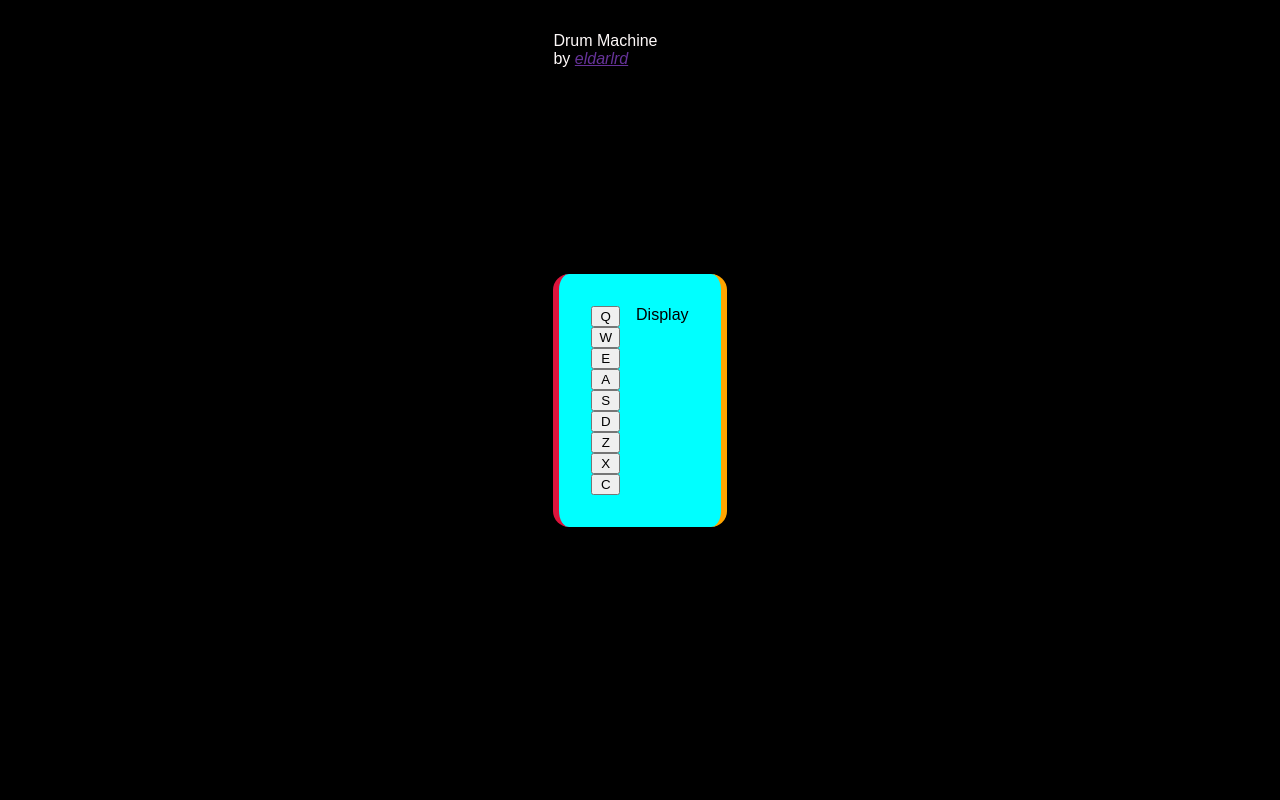
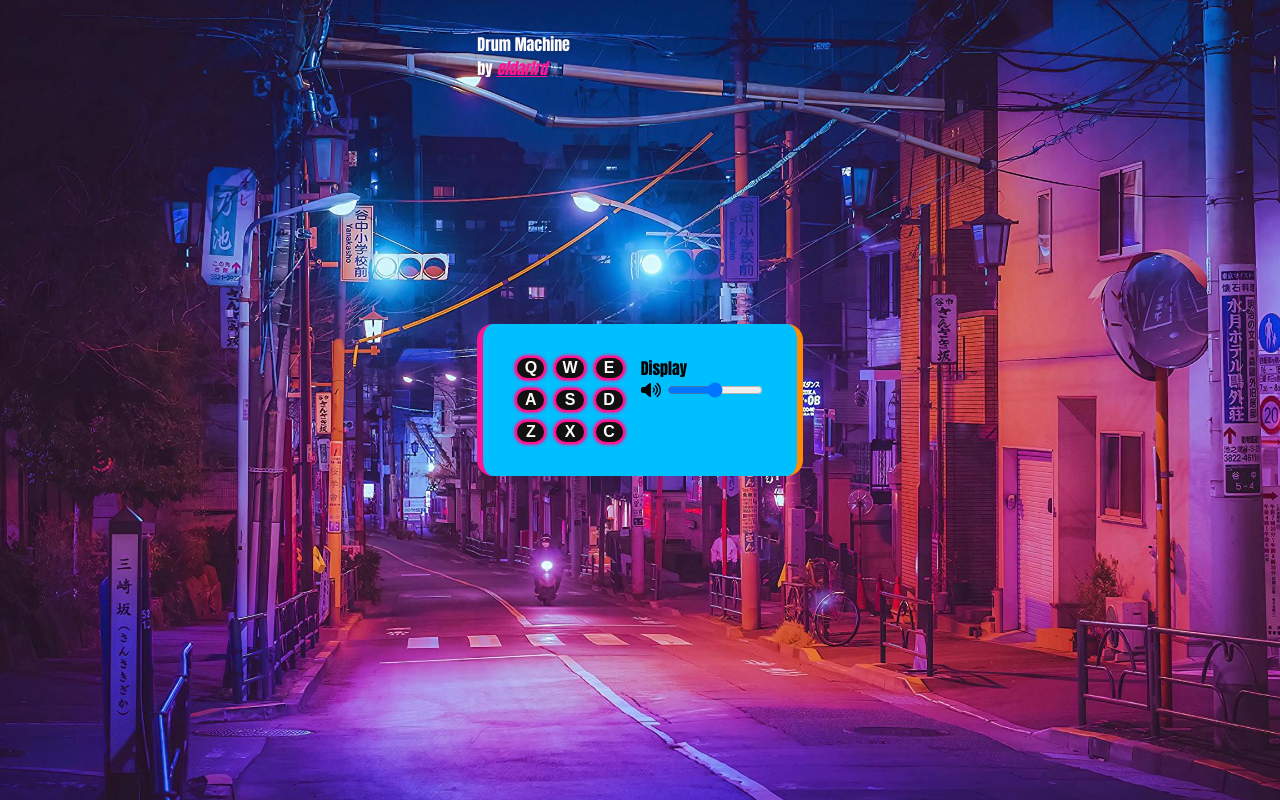
Before and after one commit to eldarlrd/drum-machine, a plain HTML site: page index.html in a window 1280 px wide. Drawn offline with Linux system fonts and the light colour scheme.

Commit message:
feat: Enhanced style

```diff
--- a/index.html
+++ b/index.html
@@ -4,13 +4,13 @@
 <head>
   <meta charset="UTF-8">
   <meta name="viewport" content="width=device-width, initial-scale=1">
-  <link href="./style.css" rel="stylesheet">
-  <link href="./favicon.ico" rel="icon">
-  <script src="./jquery-3.6.2.min.js" defer></script>
-  <script src="./script.js" defer></script>
+  <link href="style.css" rel="stylesheet">
+  <link href="favicon.ico" rel="icon">
+  <script src="assets/jquery-3.6.2.min.js" defer></script>
+  <script src="script.js" defer></script>
 <!-- Temp. Refresh Start -->
   <script>
-    setInterval(() => document.location.reload(), 1000)
+    setInterval(() => document.location.reload(), 1000);
   </script>
 <!-- Temp. Refresh End -->
   <title>Drum Machine</title>
@@ -62,9 +62,10 @@
       <div id="display">
         Display
       </div>
-    <!-- Volume Bar Here
-
-    -->
+      <div id="volume">
+        <img src="assets/volume-high-solid.svg">
+        <input id="volume-bar" type="range" min="1" max="5" value="3">
+      </div>
     <!-- Switch Here
 
     -->
--- a/style.css
+++ b/style.css
@@ -3,26 +3,31 @@
   display: flex;
   align-items: center;
   justify-content: center;
-  background-color: black;
-  font-family: fantasy;
+  font-family: Impact, fantasy;
+  background-color: var(--black);
+  background-image: url("assets/background.jpg");
+  background-size: cover;
+  --black: #111;
+  --orange: darkorange;
+  --pink: deeppink;
 }
 /* Header Style */
 header {
-  top: 2rem;
   position: absolute;
   color: snow;
+  top: 2rem;
 }
 
 a {
   font-style: italic;
-  color: rebeccapurple;
+  color: var(--pink);
+  transition: color .2s linear;
 }
 a:hover {
-  color: purple;
+  color: var(--orange);
 }
 a:active {
-  color: green;
-  transition: color 0.2s linear;
+  color: limegreen;
 }
 
 @media only screen and (max-height: 428px) {
@@ -34,13 +39,63 @@ a:active {
 #drum-machine {
   display: flex;
   gap: 1rem;
-  background-color: aqua;
   padding: 2rem;
   border-radius: 1rem;
-  border-left: 6px solid crimson;
-  border-right: 6px solid orange;
+  background-color: deepskyblue;
+  border-right: 6px solid var(--orange);
+  border-left: 6px solid var(--pink);
 }
 
 #drum-pads {
   display: grid;
+  grid-template-columns: 1fr 1fr 1fr;
+  gap: 8px;
 }
+
+.drum-pad {
+  font-family: "Cantarell", sans-serif;
+  font-weight: bold;
+  font-size: 1rem;
+  border-radius: 1rem;
+  color: snow;
+  background-color: var(--black);
+  border: 2px solid var(--pink);
+  box-shadow: 0 0 3px 1px var(--pink);
+}
+.drum-pad:hover {
+  border-color: var(--orange);
+  box-shadow: 0 0 3px 1px var(--orange);
+}
+.drum-pad:active {
+  color: var(--black);
+  background-color: var(--orange);
+}
+/* Volume Style */
+#volume {
+  display: flex;
+  align-items: center;
+  gap: 4px;
+}
+
+#volume > img {
+  width: 20px;
+  height: 20px;
+}
+
+#volume-bar {
+  width: 6rem;
+  height: 8px;
+  background: var(--black);
+  border-radius: 6px;
+}
+#volume-bar::-webkit-slider-thumb,
+#volume-bar::-moz-range-thumb {
+  width: 8px;
+  height: 1rem;
+  background: var(--black);
+  border: 2px solid var(--pink);
+}
+#volume-bar:hover::-webkit-slider-thumb,
+#volume-bar:hover::-moz-range-thumb {
+  border-color: var(--orange);
+}
```
Also changed, not shown: assets/background.jpg (added), assets/jquery-3.6.2.min.js (renamed from jquery-3.6.2.min.js), assets/volume-high-solid.svg (added), assets/volume-xmark-solid.svg (added).
